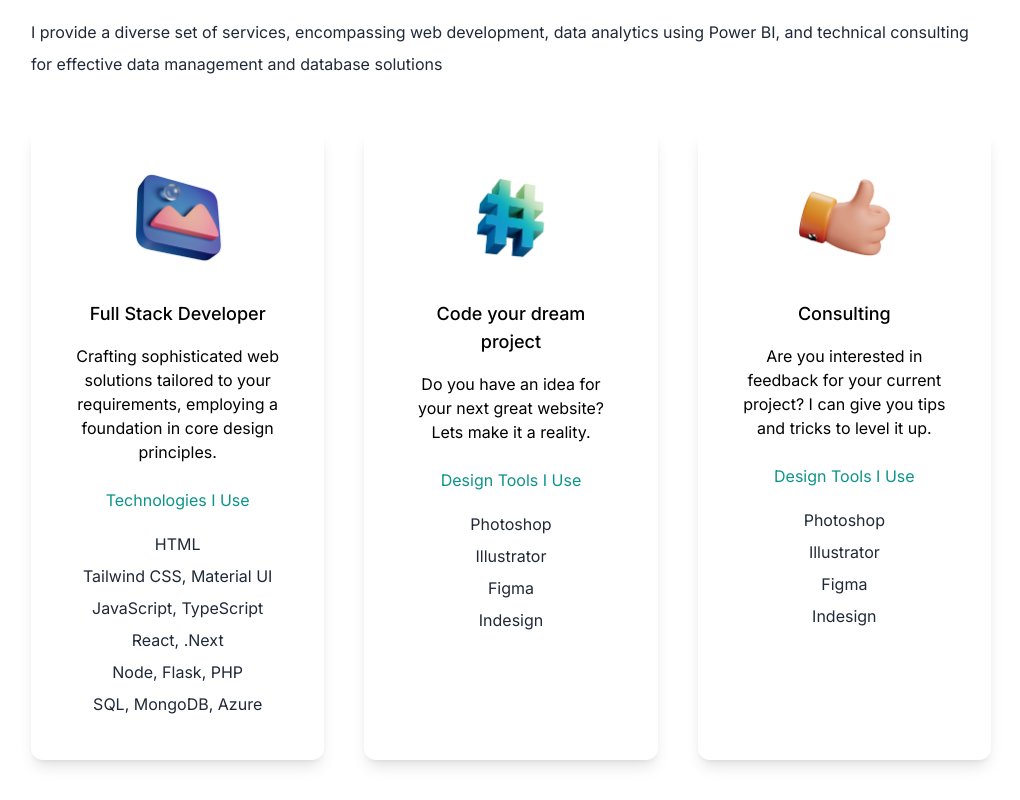
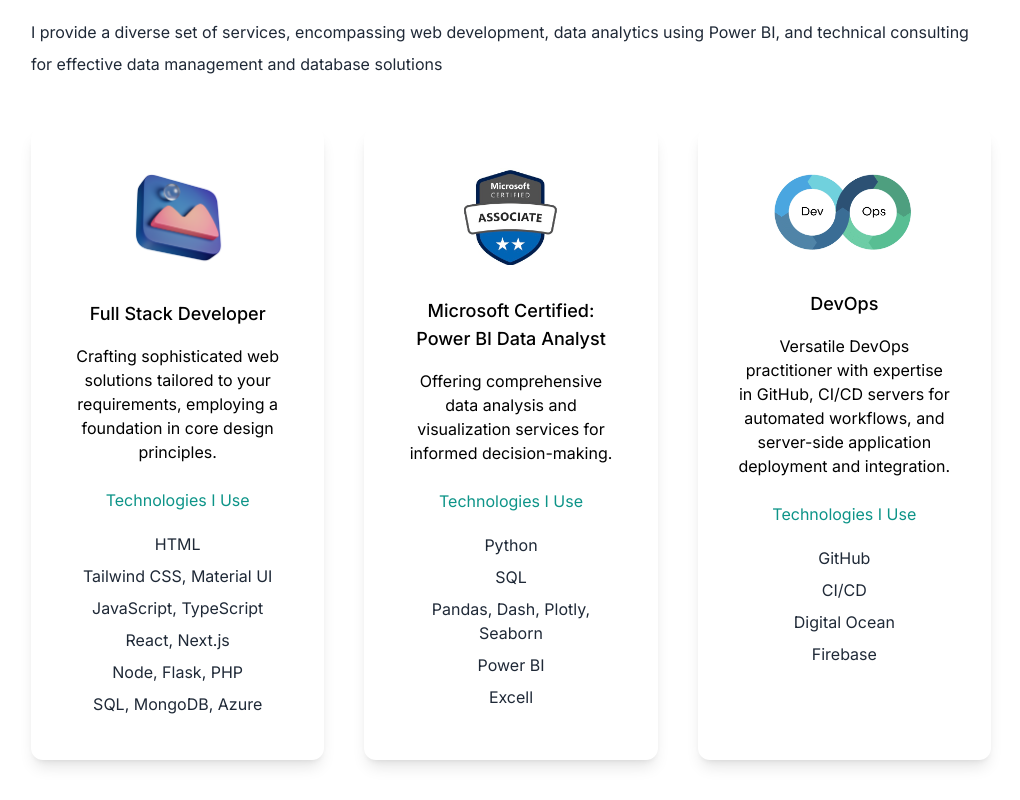
Before and after one commit to AttiR/Personal-Portfolio, a Next.js app in the folder portfolio/: page / in a window 1280 px wide. Shown: the part 1268-2068 px from the top of the page, without its empty margins (129-1149 px from the left). Built offline with nearby package versions, Linux system fonts and the light colour scheme.

Commit message:
Adds Logs for data and devops skills

```diff
--- a/portfolio/src/app/components/skills.tsx
+++ b/portfolio/src/app/components/skills.tsx
@@ -1,8 +1,8 @@
 import React from 'react';
 import Image from "next/image";
 import design from '../../../public/design.png';
-import code from '../../../public/code.png';
-import consulting from '../../../public/consulting.png';
+import data from '../../../public/data.png';
+import devops from '../../../public/Devops.png';
 
 const Skills = () => {
   return (
@@ -37,39 +37,41 @@ const Skills = () => {
           <p className="text-gray-800 py-1">HTML</p>
           <p className="text-gray-800 py-1">Tailwind CSS, Material UI</p>
           <p className="text-gray-800 py-1">JavaScript, TypeScript</p>
-          <p className="text-gray-800 py-1">React, .Next</p>
+          <p className="text-gray-800 py-1">React, Next.js</p>
           <p className="text-gray-800 py-1">Node, Flask, PHP</p>
           <p className="text-gray-800 py-1">SQL, MongoDB, Azure</p>
         </div>
 
         {/* Code Section */}
         <div className="text-center shadow-lg p-10 rounded-xl my-10 dark:bg-white flex-1">
-          <Image className="mx-auto" src={code} width={100} height={100} alt="code image"/>
+          <Image className="mx-auto" src={data} width={150} height={150} alt="code image"/>
           <h3 className="text-lg font-medium pt-8 pb-2 ">
-            Code your dream project
+            Microsoft Certified: Power BI Data Analyst
           </h3>
           <p className="py-2">
-            Do you have an idea for your next great website? Lets make it a reality.
+          Offering comprehensive data analysis and visualization services for informed decision-making.
           </p>
-          <h4 className="py-4 text-teal-600">Design Tools I Use</h4>
-          <p className="text-gray-800 py-1">Photoshop</p>
-          <p className="text-gray-800 py-1">Illustrator</p>
-          <p className="text-gray-800 py-1">Figma</p>
-          <p className="text-gray-800 py-1">Indesign</p>
+          <h4 className="py-4 text-teal-600">Technologies I Use</h4>
+          <p className="text-gray-800 py-1">Python</p>
+          <p className="text-gray-800 py-1">SQL</p>
+          <p className="text-gray-800 py-1">Pandas, Dash, Plotly, Seaborn</p>
+          <p className="text-gray-800 py-1">Power BI</p>
+          <p className="text-gray-800 py-1">Excell</p>
         </div>
 
         {/* Consulting Section */}
         <div className="text-center shadow-lg p-10 rounded-xl my-10 dark:bg-white flex-1">
-          <Image className="mx-auto" src={consulting} width={100} height={100} alt="consulting image"/>
-          <h3 className="text-lg font-medium pt-8 pb-2 ">Consulting</h3>
+          <Image className="mx-auto" src={devops} width={150} height={150} alt="consulting image"/>
+          <h3 className="text-lg font-medium pt-8 pb-2 ">DevOps</h3>
           <p className="py-2">
-            Are you interested in feedback for your current project? I can give you tips and tricks to level it up.
+
+          Versatile DevOps practitioner with expertise in GitHub, CI/CD servers for automated workflows, and server-side application deployment and integration.
           </p>
-          <h4 className="py-4 text-teal-600">Design Tools I Use</h4>
-          <p className="text-gray-800 py-1">Photoshop</p>
-          <p className="text-gray-800 py-1">Illustrator</p>
-          <p className="text-gray-800 py-1">Figma</p>
-          <p className="text-gray-800 py-1">Indesign</p>
+          <h4 className="py-4 text-teal-600">Technologies I Use</h4>
+          <p className="text-gray-800 py-1">GitHub</p>
+          <p className="text-gray-800 py-1">CI/CD</p>
+          <p className="text-gray-800 py-1">Digital Ocean</p>
+          <p className="text-gray-800 py-1">Firebase</p>
         </div>
       </div>
     </section>
```
Also changed, not shown: portfolio/public/Devops.png (added), portfolio/public/data.png (added).
